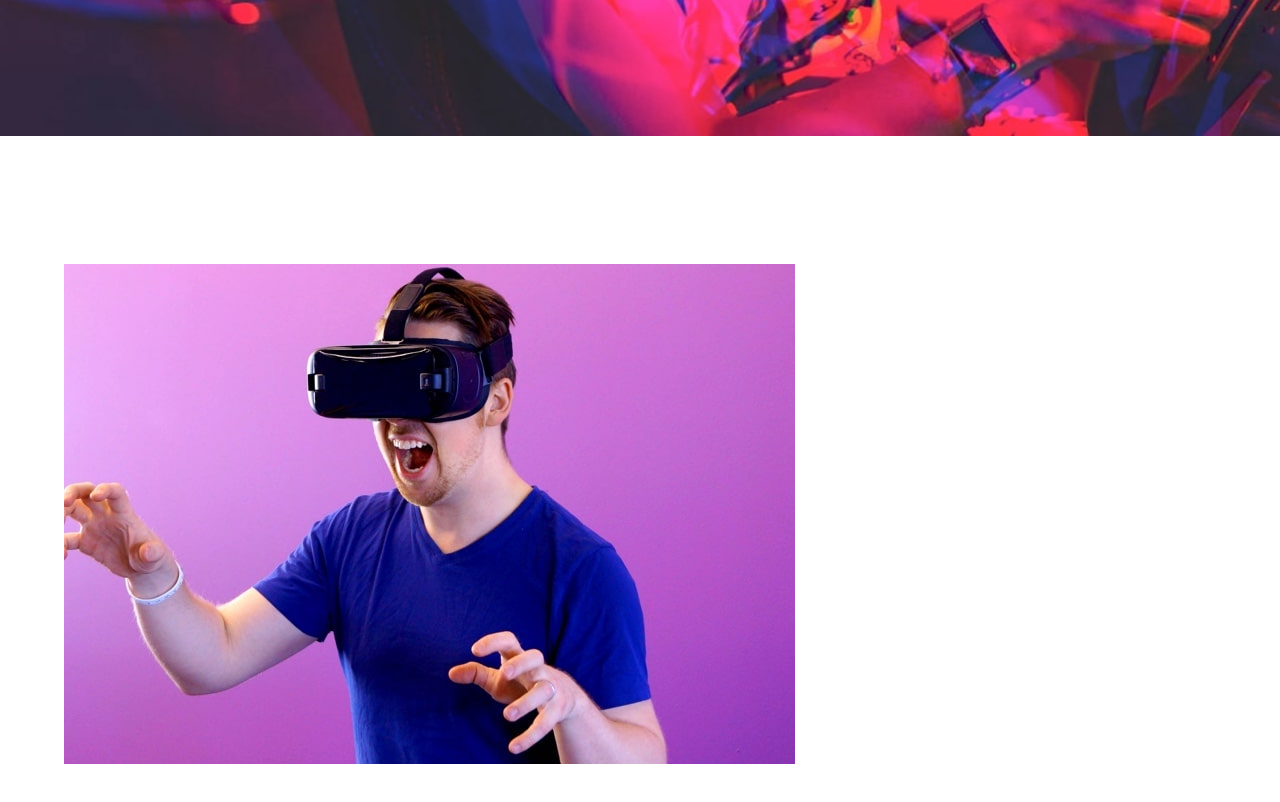
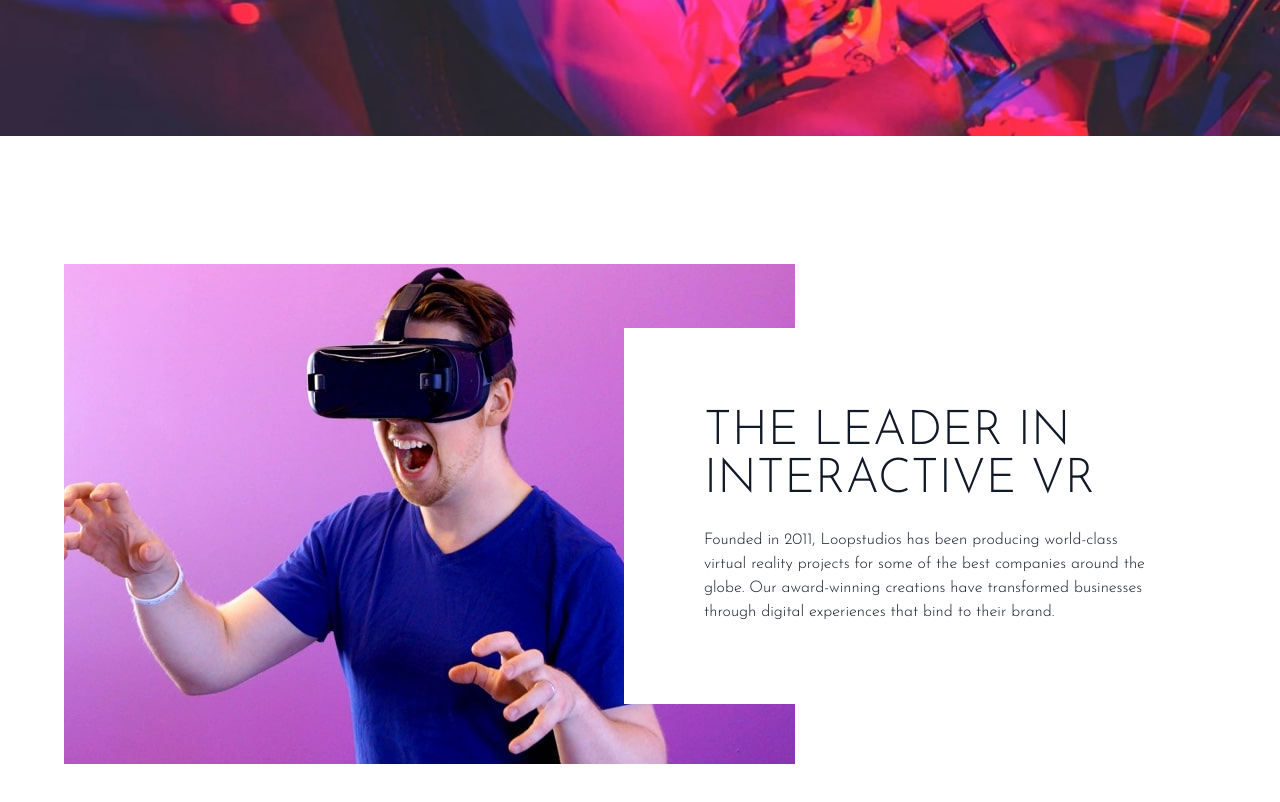
Before and after one commit to Armin-Fullstack/Loopstudios, a website: page index.html in a window 1280 px wide. Shown: the part 520-1322 px from the top of the page. Drawn offline with Linux system fonts and the light colour scheme.

Commit message:
Feat: Added the content of the text container

```diff
--- a/index.html
+++ b/index.html
@@ -76,12 +76,13 @@
         <!-- Feature section -->
         <section id="feature">
             <!-- feature container -->
-            <div class="relative flex flex-col md:flex-row space-y-1 md:space-y-0 container max-w-6xl mx-auto px-6 md:px-0 py-32">
+            <div class="relative flex flex-col md:flex-row container max-w-6xl mx-auto px-6 md:px-0 py-32">
                 <!-- Image  -->
                 <img src="Images/desktop/image-interactive.jpg" alt="">
                 <!-- text container  -->
                 <div class="bg-white md:absolute md:right-0 top-48 pr-0 md:py-20 md:pl-20">
-
+                    <h2 class="max-w-lg text-4xl md:text-5xl font-sans text-center text-gray-900 mt-10 mb-6 md:mt-0 md:text-left">THE LEADER IN INTERACTIVE VR</h2>
+                    <p class="max-w-md text-center md:text-left text-gray-900">Founded in 2011, Loopstudios has been producing world-class virtual reality projects for some of the best companies around the globe. Our award-winning creations have transformed businesses through digital experiences that bind to their brand.</p>
                 </div>
             </div>
         </section>
```
Also changed, not shown: CSS/style.css.
